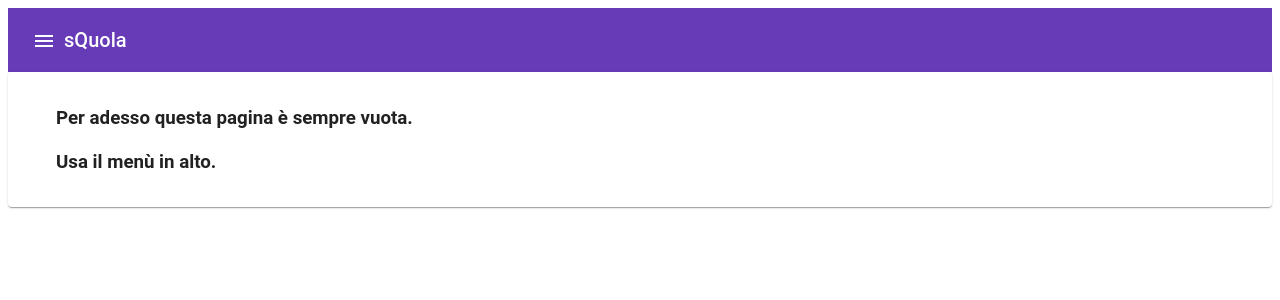
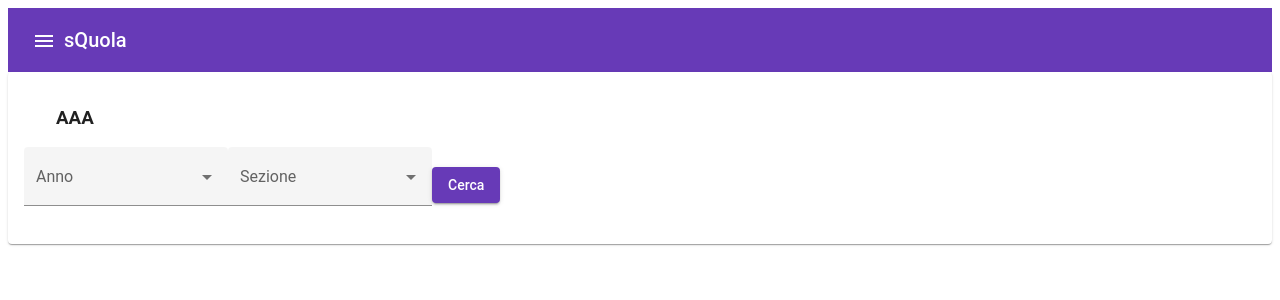
Before and after one commit to sloregit/postiAula, an Angular app: page / in a window 1280 px wide. Shown: the top 300 px of the page. Built offline with nearby package versions, Linux system fonts and the light colour scheme.

Commit message:
4 files modified

```diff
--- a/src/app/app.component.html
+++ b/src/app/app.component.html
@@ -45,9 +45,7 @@
 <mat-card>
   <section *ngIf="!cercaStudenti && !aule && !setAule">
     <mat-card-header>
-      <h3>
-        Per adesso questa pagina è sempre vuota.<br /><br />Usa il menù in alto.
-      </h3>
+      <h3>AAA</h3>
     </mat-card-header>
   </section>
   <section *ngIf="cercaStudenti">
@@ -68,7 +66,7 @@
       [arrayAnniScolastici]="arrayAnniScolastici"
     ></app-aggiungi-classe>
   </section>
-  <section *ngIf="aule">
+  <section>
     <app-aula
       [arraySezioni]="arraySezioni"
       [arrayAnniScolastici]="arrayAnniScolastici"
--- a/src/app/aula/aula.component.css
+++ b/src/app/aula/aula.component.css
@@ -48,3 +48,9 @@
 .example-list.cdk-drop-list-dragging .example-box:not(.cdk-drag-placeholder) {
   transition: transform 250ms cubic-bezier(0, 0, 0.2, 1);
 }
+.example-custom-placeholder {
+  background: rgba(204, 204, 204, 0.712);
+  border: dotted 3px #999;
+  min-height: 60px;
+  transition: transform 250ms cubic-bezier(0, 0, 0.2, 1);
+}
--- a/src/app/aula/aula.component.html
+++ b/src/app/aula/aula.component.html
@@ -1,4 +1,30 @@
-<button mat-raised-button color="primary" (click)="cercaAula()">Cerca</button>
+<section>
+  <mat-form-field appearance="fill">
+    <mat-label>Anno</mat-label>
+    <mat-select #selectAnno>
+      <mat-option [disabled]="true">Anno</mat-option>
+      <mat-option *ngFor="let anno of arrayAnniScolastici" [value]="anno">
+        {{ anno }}
+      </mat-option>
+    </mat-select>
+  </mat-form-field>
+  <mat-form-field appearance="fill">
+    <mat-label>Sezione</mat-label>
+    <mat-select #selectSezione>
+      <mat-option [disabled]="true">Sezione</mat-option>
+      <mat-option *ngFor="let sezione of arraySezioni" [value]="sezione">
+        {{ sezione }}
+      </mat-option>
+    </mat-select>
+  </mat-form-field>
+  <button
+    mat-raised-button
+    color="primary"
+    (click)="cercaAula(selectAnno.value, selectSezione.value)"
+  >
+    Cerca
+  </button>
+</section>
 <mat-card *ngIf="arrayStudenti">
   <div class="example-container">
     <div
@@ -11,6 +37,8 @@
       (cdkDropListDropped)="drop($event)"
     >
       <div class="example-box" *ngFor="let studente of arrayStudenti" cdkDrag>
+        <div class="example-custom-placeholder" *cdkDragPlaceholder></div>
+
         {{ studente.nome }}
       </div>
     </div>
@@ -27,6 +55,8 @@
       (cdkDropListDropped)="drop($event)"
     >
       <div class="example-box" *ngFor="let studente of arrayStudenti2" cdkDrag>
+        <div class="example-custom-placeholder" *cdkDragPlaceholder></div>
+
         {{ studente.nome }}
       </div>
     </div>
@@ -42,6 +72,8 @@
       (cdkDropListDropped)="drop($event)"
     >
       <div class="example-box" *ngFor="let studente of arrayStudenti3" cdkDrag>
+        <div class="example-custom-placeholder" *cdkDragPlaceholder></div>
+
         {{ studente.nome }}
       </div>
     </div>
--- a/src/app/aula/aula.component.ts
+++ b/src/app/aula/aula.component.ts
@@ -1,12 +1,21 @@
 import { Component, OnInit, Input } from '@angular/core';
 import { CercaAuleService } from './cerca-aule.service';
 import { DragDropModule } from '@angular/cdk/drag-drop';
-import { Studente } from '../shared-class';
+import { Classe, Studente } from '../shared-class';
 import {
   CdkDragDrop,
   moveItemInArray,
   transferArrayItem,
 } from '@angular/cdk/drag-drop';
+export class aulaV {
+  classe: Classe;
+  constructor(classe) {
+    this.classe = classe;
+  }
+  genera() {
+
+  }
+}
 
 @Component({
   selector: 'app-aula',
@@ -21,15 +30,16 @@ export class AulaComponent implements OnInit {
   arrayStudenti2: Array<Studente>;
   arrayStudenti3: Array<Studente>;
   constructor(private cerca: CercaAuleService) {}
-  cercaAula() {
-    this.cerca.cercaAula(1, 'D').subscribe((val) => {
-      console.log(val);
+  cercaAula(anno, sezione) {
+    this.cerca.cercaAula(+anno, sezione).subscribe((val) => {
       this.risposta = JSON.parse(val);
+      console.log(this.risposta);
       this.arrayStudenti = this.risposta.classe.slice(0, 4);
       this.arrayStudenti2 = this.risposta.classe.slice(4, 9);
       this.arrayStudenti3 = this.risposta.classe.slice(10);
     });
   }
+
   drop(event: CdkDragDrop<Studente[]>) {
     if (event.previousContainer === event.container) {
       moveItemInArray(
```
